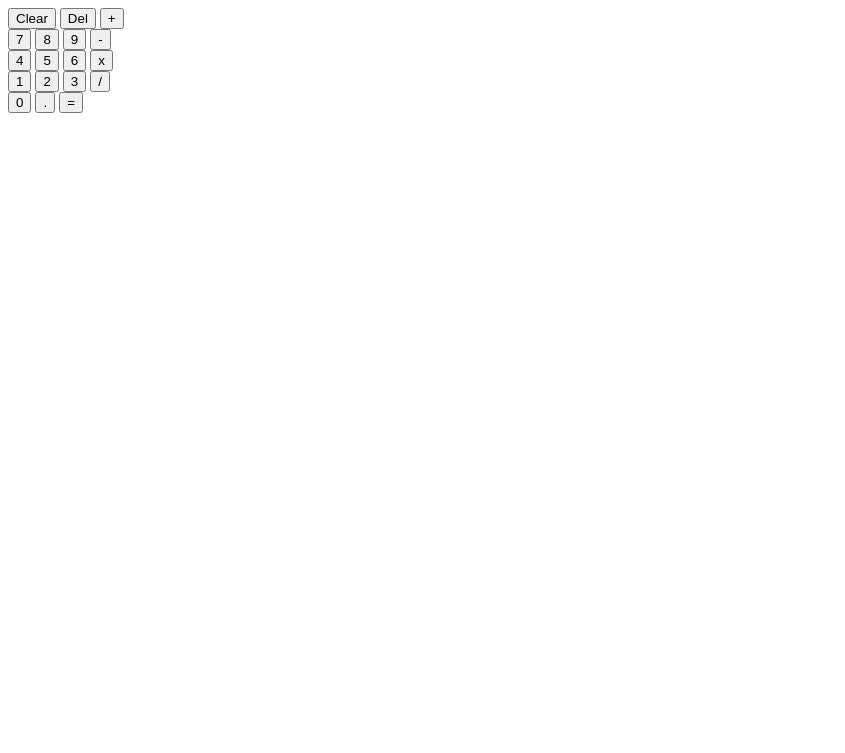
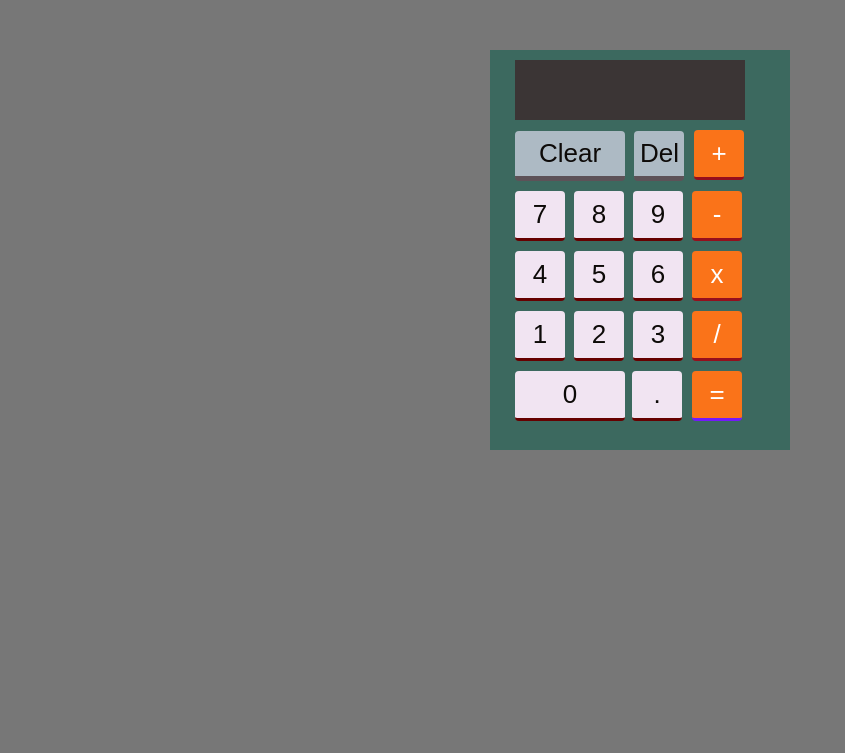
Before and after one commit to ModernTek/calculator, a plain HTML site: page index.html in a window 1280 px wide. Shown: the whole page, without its empty margins (0-845 px from the left). Drawn offline with Linux system fonts and the light colour scheme.

Commit message:
Update index.html

```diff
--- a/index.html
+++ b/index.html
@@ -1,3 +1,10 @@
+<html lang="en">
+<head>
+    <meta charset="UTF-8">
+    <meta name="viewport" content="width=device-width, initial-scale=1">
+    <link rel="stylesheet" href="main.css"/>
+   </head>
+   <body>
 <div id="background"><!-- Main background -->
    <div id="result"></div>
       <div id="main">
@@ -32,3 +39,5 @@
          </div>
        </div>
      </div>
+   </body>
+</html>
```
